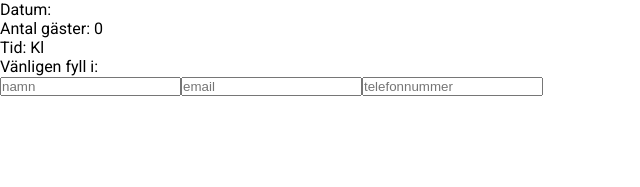
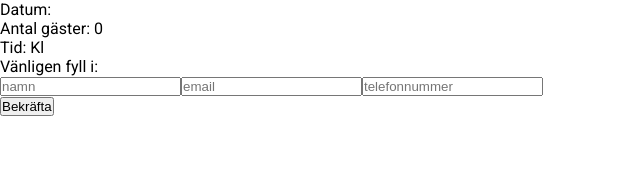
Before and after one commit to cornelialundell/deutchlandfrancais, a React (Create React App) app in the folder client/: page /booking in a window 1280 px wide. Both pictures are taken after a click on the button "gå vidare". Shown: the top 187 px of the page, without its empty margins (0-640 px from the left). Built offline with nearby package versions, Linux system fonts and the light colour scheme.

Commit message:
confirmBooking start

```diff
--- a/client/src/components/bookingPage/ContactInformation.tsx
+++ b/client/src/components/bookingPage/ContactInformation.tsx
@@ -1,6 +1,6 @@
-import { useState } from "react";
+import React, { useState } from "react";
 
-export const ContactInformation = () => {
+export const ContactInformation = (props:any) => {
   const [guestName, setGuestName] = useState("");
   const [guestEmail, setGuestEmail] = useState("");
   const [guestPhone, setGuestPhone] = useState("");
--- a/client/src/components/bookingPage/bookingPage.tsx
+++ b/client/src/components/bookingPage/bookingPage.tsx
@@ -14,6 +14,8 @@ export const BookingPage:React.FC  = () => {
   const [isAvailable, setAvailable] = useState<[] | null>()
   const [time, setTime] = useState<number>();
   const [showComponent, setShowComponent] = useState(true);
+
+
 
   const checkAvailability = () => {
       const bookedDay = booking.day
@@ -43,6 +45,34 @@ export const BookingPage:React.FC  = () => {
 
   };
 
+ const confirmBooking = () => {
+    const bookedName = booking.name
+    const bookedEmail = booking.email
+    const bookedPhone = booking.phones
+
+    sendData();
+    async function sendData() {
+      try {
+      console.log(booking.name)
+
+      const sendData = {
+      bookedName,
+      bookedEmail,
+      bookedPhone
+    };
+
+    axios.post("http://localhost:9000/booking", sendData).then((resp) => {
+            setAvailable(resp.data)
+          })
+          .catch((err) => {
+            console.log(err)
+          })
+     } catch (err) {
+        console.log(err);
+      }
+    }
+  };
+
   return (
       <div>
     {showComponent ? (
@@ -62,6 +92,7 @@ export const BookingPage:React.FC  = () => {
         <p>Vänligen fyll i: </p>
 
         <ContactInformation />
+        <button onClick={confirmBooking}>Bekräfta</button>
     </div>)}</div>
   );
 
```
Also changed, not shown: 2 other files (tests, documents, lock files or other folders).
